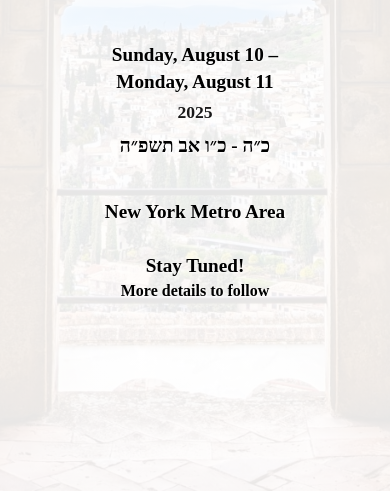
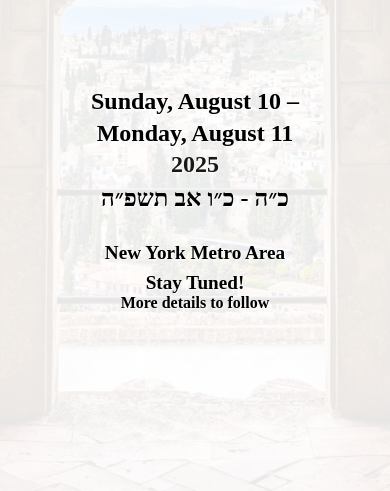
Before and after one commit to anehemya/src_page, a plain HTML site: page index.html in a window 390 px wide. Shown: the part 353-844 px from the top of the page. Drawn offline with Linux system fonts and the light colour scheme; a web font is replaced by a local one.

Commit message:
changed format for mobile, made space between logo and dates

```diff
--- a/mobile.css
+++ b/mobile.css
@@ -17,9 +17,9 @@
         display: flex;
         flex-direction: column;
         align-items: center;
-        gap: 2.5rem;  /* Reduced from 3rem to bring everything closer together */
+        gap: 6rem;  /* Increased from 3.5rem to create more space */
         padding: 0;
-        margin-top: -2rem;  /* Pull everything up slightly */
+        margin-top: -2rem;  /* Controls overall vertical position */
     }
 
     .logo-container {
@@ -29,6 +29,9 @@
 
     .event-details {
         text-align: center;
+        display: flex;
+        flex-direction: column;
+        gap: 0.5rem;  /* Add small consistent spacing between sections */
     }
 
     .logo h1 {
@@ -48,43 +51,44 @@
     }
 
     .dates p {
-        font-size: 1.2rem;
-        margin: 0.3rem 0;
+        font-size: 1.5rem;
+        margin: 0;  /* Remove all margins */
+        line-height: 1.3;  /* Control line spacing */
     }
 
     .year {
-        font-size: 1.1rem !important;
-        margin-top: 0.2rem !important;
+        font-size: 1.5rem !important;
+        margin: 0 !important;  /* Remove margins */
     }
 
     .hebrew-date {
         font-size: 1.2rem;
-        margin-top: 0.5rem !important;
-        margin-bottom: 0 !important;  /* Remove bottom margin completely */
+        margin: 0.2rem 0 !important;  /* Minimal margin */
     }
 
     .location {
         font-size: 1.2rem;
-        margin: 0.1rem 0;  /* Minimal margin */
+        margin: 0;  /* Remove margins */
     }
 
     .stay-tuned {
-        margin-top: 0.1rem;  /* Minimal margin */
+        margin: 0;  /* Remove margins */
     }
 
     .stay-tuned p {
         font-size: 1.2rem;
+        margin: 0;  /* Remove margins */
     }
 
     .follow-up {
         font-size: 1rem !important;
-        margin-top: 0.1rem !important;  /* Reduced from 0.3rem */
+        margin: 0 !important;  /* Remove margins */
     }
 
     /* Specific adjustments for very small screens */
     @media screen and (max-width: 360px) {
         .container {
-            gap: 2rem;
+            gap: 6rem;  /* Match the main mobile gap */
         }
 
         .logo-container {
@@ -96,7 +100,7 @@
     /* Landscape mode adjustments */
     @media screen and (orientation: landscape) {
         .container {
-            gap: 2rem;
+            gap: 6rem;  /* Match the main mobile gap */
             margin-top: 0;
         }
 
```
